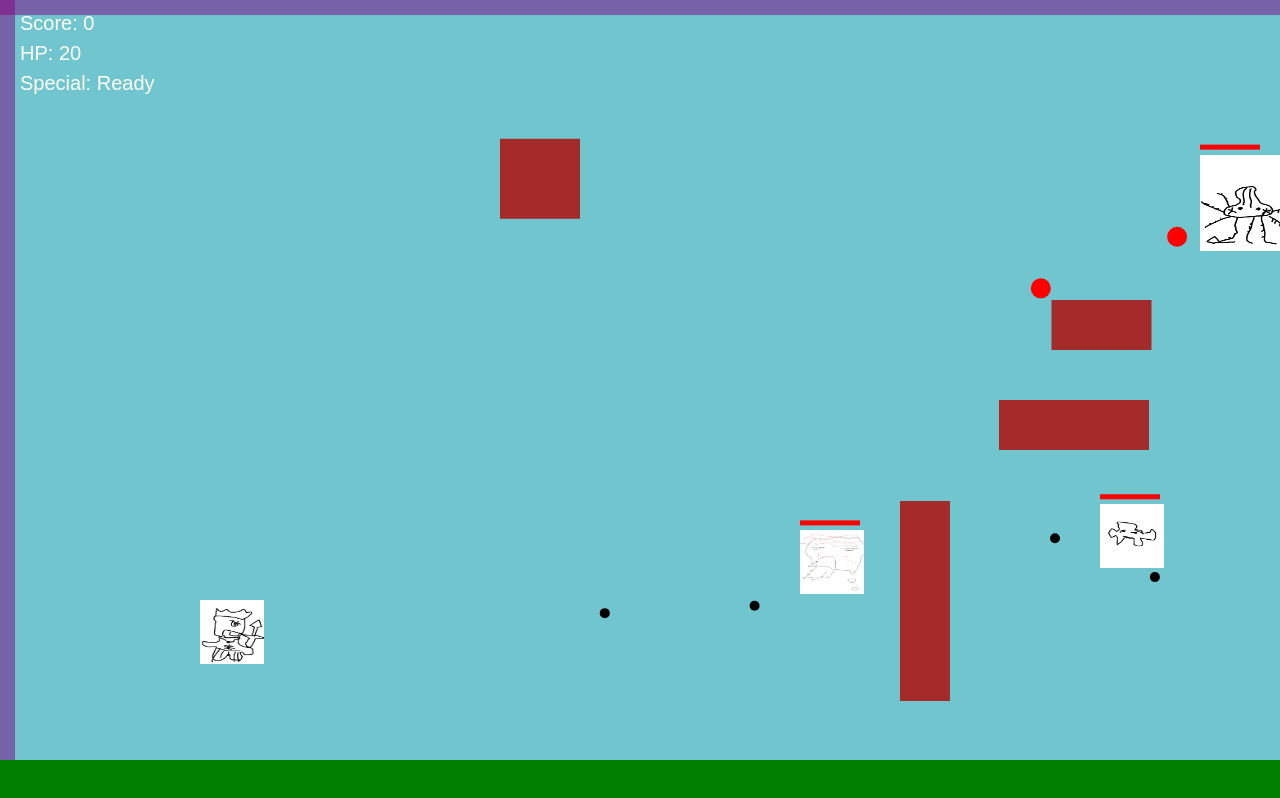
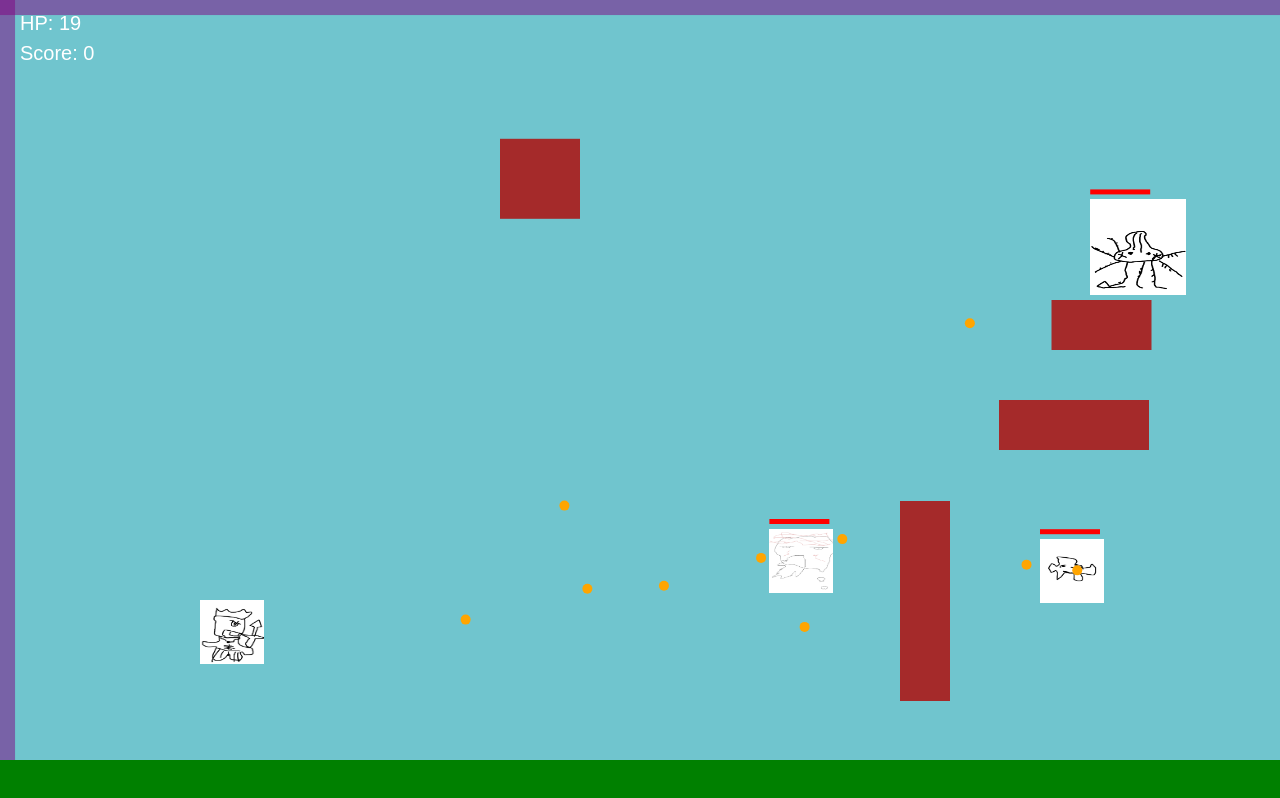
Before and after one commit to tomomo-MT/-Kraken_Hunter, a plain HTML site: page index.html in a window 1280 px wide. Shown: the top 798 px of the page. Drawn offline with Linux system fonts and the light colour scheme.

Commit message:
Add files via upload

```diff
--- a/index.html
+++ b/index.html
@@ -1,5 +1,6 @@
 <!DOCTYPE html>
 <html lang="ja">
+
 <head>
   <meta charset="UTF-8">
   <title>クラーケンハンター</title>
@@ -8,30 +9,31 @@
       canvas { display: block; margin: auto; background: #70c5ce; cursor: crosshair; }
   </style>
 </head>
+
 <body>
-<canvas id="game" width="1600" height="800"></canvas>
-
-<!-- BGM -->
-<audio id="bgm" src="boss.mp3" loop></audio>
-
+  <canvas id="game" width="1600" height="800">
+  </canvas>
+  <audio id="bgm" src="boss.mp3" loop>
+  </audio>
   <script>
   const canvas = document.getElementById("game");
     const ctx = canvas.getContext("2d");
 
-// BGM
+    // BGM設定
     const bgm = document.getElementById("bgm");
     bgm.volume = 0.01;
-document.addEventListener("click", () => { bgm.play(); }, { once: true });
+    document.addEventListener("click", () => bgm.play(), { once: true });
 
-// ステージサイズ
-const stageWidth = 1600;
-const stageHeight = 800;
+    // ステージ設定
+    const stageWidth = 1600, stageHeight = 800;
 
     // プレイヤー
-let player = { x: 200, y: 600, w: 64, h: 64, speed: 5, hp: 20 };
-let playerFlash = 0;
+    let player = { x:200, y:600, w:64, h:64, speed:5, hp:20 };
     const playerImg = new Image();
     playerImg.src = "player.png";
+    let playerFlashTime = 0; // 被弾後のフラッシュ時間
+    let playerInvincible = 0; // 無敵フレームカウント
+
 
     // 敵画像
     const enemyImgs = { boss:new Image(), z1:new Image(), z2:new Image(), z3:new Image() };
@@ -39,17 +41,13 @@ enemyImgs.boss.src = "boss.png";
     enemyImgs.z1.src = "enemy1.png";
     enemyImgs.z2.src = "enemy2.png";
     enemyImgs.z3.src = "enemy3.png";
-// 弾
-let bullets = [];
-let enemyBullets = [];
-let specialBullets = [];
 
     // 敵
     let enemies = [
-  { type:"boss", x:1200, y:150, baseY:150, w:96, h:96, hp:100, attack:5, img:enemyImgs.boss },
-  { type:"z1", x:1100, y:500, baseY:500, w:64, h:64, hp:30, attack:1, img:enemyImgs.z1 },
-  { type:"z2", x:1350, y:550, baseY:550, w:64, h:64, hp:30, attack:2, img:enemyImgs.z2 },
-  { type:"z3", x:800, y:550, baseY:550, w:64, h:64, hp:30, attack:2, img:enemyImgs.z3 }
+      { type:"boss", x:1200, y:150, w:96, h:96, hp:100, attack:5, img:enemyImgs.boss, vx:0.5, vy:0.5 },
+      { type:"z1", x:1100, y:500, w:64, h:64, hp:30, attack:1, img:enemyImgs.z1, vx:0.8, vy:0.8 },
+      { type:"z2", x:1350, y:550, w:64, h:64, hp:30, attack:2, img:enemyImgs.z2, vx:0.7, vy:0.7 },
+      { type:"z3", x:800, y:550, w:64, h:64, hp:30, attack:2, img:enemyImgs.z3, vx:0.6, vy:0.6 }
     ];
 
     // 障害物
@@ -61,11 +59,53 @@ let obstacles = [
       { x:1400, y:300, w:60, h:60, vx:1, vy:1 }
     ];
 
-// 毒
+    // 状態変数
     let poisonMargin = 0;
-const poisonSpeed = 0.05; // 遅め
+    const poisonSpeed = 0.05;
+    let keys = {};
+    let score = 0;
+    let frame = 0;
+    let scrollX = 0, scrollY = 0;
 
-// 障害物更新
+    // 斬撃データ
+    let slashes = [];
+    let slashCooldown = 0;
+    // 敵の弾
+    let enemyBullets = [];
+
+    // 入力
+    document.addEventListener("keydown", e => keys[e.key.toLowerCase()] = true);
+    document.addEventListener("keyup", e => keys[e.key.toLowerCase()] = false);
+
+    // =============== 斬撃攻撃（クリックで発動） ===============
+    canvas.addEventListener("mousedown", e => {
+      if (slashCooldown > 0) return;
+      const rect = canvas.getBoundingClientRect();
+      const mx = e.clientX - rect.left + scrollX;
+      const my = e.clientY - rect.top + scrollY;
+
+      const dx = mx - (player.x + player.w / 2);
+      const dy = my - (player.y + player.h / 2);
+      const len = Math.sqrt(dx * dx + dy * dy);
+      const dirX = dx / len;
+      const dirY = dy / len;
+
+      const range = 80;
+      slashes.push({
+        x: player.x + player.w / 2 + dirX * range,
+        y: player.y + player.h / 2 + dirY * range,
+        r: 60,
+        life: 10,
+        dirX, dirY,
+        hitEnemies: [] // ← ここで当たった敵を記録
+      });
+      slashCooldown = 40;
+    });
+
+    // ===== 共通関数 =====
+    function rectHit(a,b){ return a.x<b.x+b.w && a.x+a.w>b.x && a.y<b.y+b.h && a.y+a.h>b.y; }
+
+    // ===== 更新処理 =====
     function updateObstacles(){
       obstacles.forEach(obs => {
         obs.x += obs.vx;
@@ -79,151 +119,164 @@ function updateObstacles(){
           if(player.y + player.h/2 < obs.y + obs.h/2) player.y = obs.y - player.h;
           else player.y = obs.y + obs.h;
         }
-
-    [bullets, enemyBullets, specialBullets].forEach(arr=>{
-      arr.forEach(b=>{
-        if(circleRectHit(b, obs)){
-          if(b.x < obs.x || b.x > obs.x + obs.w) b.vx *= -1;
-          if(b.y < obs.y || b.y > obs.y + obs.h) b.vy *= -1;
-        }
-      });
-    });
       });
     }
 
-// 毒更新
     function updatePoison(){
       poisonMargin += poisonSpeed;
       if(player.x < poisonMargin || player.x + player.w > stageWidth - poisonMargin ||
          player.y < poisonMargin || player.y + player.h > stageHeight - poisonMargin){
         player.hp -= 0.01;
-    playerFlash = 3;
+        playerFlashTime = 3;
         if(player.hp <= 0) gameOver();
       }
     }
 
-let score = 0;
-let keys = {};
-document.addEventListener("keydown", e => keys[e.key.toLowerCase()] = true);
-document.addEventListener("keyup", e => keys[e.key.toLowerCase()] = false);
-
-let isShooting = false;
-let shootInterval = null;
-let mouseX = 0, mouseY = 0;
-canvas.addEventListener("mousemove", e => {
-  const rect = canvas.getBoundingClientRect();
-  mouseX = e.clientX - rect.left + scrollX;
-  mouseY = e.clientY - rect.top + scrollY;
-});
-
-function shootBullet(targetX, targetY){
-  const dx = targetX - (player.x + player.w/2);
-  const dy = targetY - (player.y + player.h/2);
-  const len = Math.sqrt(dx*dx + dy*dy);
-  const speed = 2; // 半分
-  bullets.push({ x:player.x+player.w/2, y:player.y+player.h/2, vx:(dx/len)*speed, vy:(dy/len)*speed, r:5 });
-}
-
-canvas.addEventListener("mousedown", e => {
-  isShooting = true;
-  shootBullet(mouseX, mouseY);
-  shootInterval = setInterval(() => { if(isShooting) shootBullet(mouseX, mouseY); }, 200);
-});
-canvas.addEventListener("mouseup", () => { isShooting = false; clearInterval(shootInterval); });
-
-function rectHit(a,b){ return a.x<b.x+b.w && a.x+a.w>b.x && a.y<b.y+b.h && a.y+a.h>b.y; }
-function circleRectHit(circle, rect){
-  const cx = Math.max(rect.x, Math.min(circle.x, rect.x+rect.w));
-  const cy = Math.max(rect.y, Math.min(circle.y, rect.y+rect.h));
-  const dx = circle.x-cx; const dy = circle.y-cy;
-  return (dx*dx + dy*dy) < (circle.r*circle.r);
-}
-
-function gameOver(){ alert("ゲームオーバー！\nスコア:"+score+"\nHPが0になりました"); document.location.reload(); }
-
-let scrollX = 0, scrollY = 0;
-
-function enemyShoot(e){
-  const dx = player.x - e.x;
-  const dy = player.y - e.y;
-  const len = Math.sqrt(dx*dx + dy*dy);
-  const speed = 1.25; // 半分
-  enemyBullets.push({ x:e.x+e.w/2, y:e.y+e.h/2, vx:dx/len*speed, vy:dy/len*speed, r:5, attack:e.attack, type:e.type });
-}
-
-let specialReady = true;
-let specialCooldown = 0;
-
-document.addEventListener("keydown", e => {
-  if(e.key.toLowerCase() === "q" && specialReady){
-    useSpecial(mouseX, mouseY);
-    specialReady = false;
-    specialCooldown = 300;
-  }
-});
-
-function useSpecial(targetX, targetY){
-  const dx = targetX - (player.x + player.w/2);
-  const dy = targetY - (player.y + player.h/2);
-  const len = Math.sqrt(dx*dx + dy*dy);
-  const speed = 2.5; // 半分
-  specialBullets.push({ x:player.x+player.w/2, y:player.y+player.h/2, vx:(dx/len)*speed, vy:(dy/len)*speed, r:15, range:100 });
-}
-
-let frame = 0;
     function update(){
       frame++;
       updateObstacles();
       updatePoison();
+      if (playerFlashTime > 0) playerFlashTime--;
+      if (playerInvincible > 0) playerInvincible--;
 
-  let newX=player.x, newY=player.y;
-  if(keys["a"]) newX-=player.speed;
-  if(keys["d"]) newX+=player.speed;
-  if(keys["w"]) newY-=player.speed;
-  if(keys["s"]) newY+=player.speed;
-  newX=Math.max(0,Math.min(stageWidth-player.w,newX));
-  newY=Math.max(0,Math.min(stageHeight-player.h,newY));
-  if(!obstacles.some(obs=>rectHit({x:newX,y:newY,w:player.w,h:player.h},obs))){ player.x=newX; player.y=newY; }
+      // プレイヤー移動
+      let newX = player.x, newY = player.y;
+      if(keys["a"]) newX -= player.speed;
+      if(keys["d"]) newX += player.speed;
+      if(keys["w"]) newY -= player.speed;
+      if(keys["s"]) newY += player.speed;
+      newX = Math.max(0, Math.min(stageWidth - player.w, newX));
+      newY = Math.max(0, Math.min(stageHeight - player.h, newY));
+      if(!obstacles.some(obs => rectHit({x:newX,y:newY,w:player.w,h:player.h}, obs))){
+        player.x = newX; player.y = newY;
+      }
 
-  scrollX = Math.max(0, Math.min(stageWidth - canvas.width, player.x - canvas.width/2));
-  scrollY = Math.max(0, Math.min(stageHeight - canvas.height, player.y - canvas.height/2));
+      // スクロール更新
+      scrollX = Math.max(0, Math.min(stageWidth - canvas.width, player.x - canvas.width / 2));
+      scrollY = Math.max(0, Math.min(stageHeight - canvas.height, player.y - canvas.height / 2));
 
-  enemies.forEach(e=>{
-    let freq = e.type==="boss"?0.03:0.05;
-    let amp = e.type==="boss"?10:20;
-    e.y = e.baseY + Math.sin(frame*freq + e.x)*amp;
+      // 斬撃更新
+      if (slashCooldown > 0) slashCooldown--;
+      slashes.forEach(s => {
+        s.life--;
+        enemies.forEach(e => {
+          if (e.hp > 0 && !s.hitEnemies.includes(e)) { // ← 既に当たった敵を除外
+            const dx = (e.x + e.w/2) - s.x;
+            const dy = (e.y + e.h/2) - s.y;
+            const dist = Math.sqrt(dx*dx + dy*dy);
+            if (dist < s.r) {
+              e.hp -= 5; // プレイヤー攻撃力
+              s.hitEnemies.push(e);
+              if (e.hp <= 0) score += e.type === "boss" ? 1000 : 100;
+            }
+          }
+        });
+      });
+      slashes = slashes.filter(s => s.life > 0);
+
+      // 敵挙動・敵弾
+      enemies.forEach(e => {
+        if (e.hp <= 0) return;
+          // shootCooldown が未定義なら初期化
+        if (e.shootCooldown === undefined) {
+          e.shootCooldown = Math.floor(Math.random() * 60) + 60; // 1〜2秒程度のランダム
+        }
+        // shootCooldownを1減らす
+  if (e.shootCooldown > 0) e.shootCooldown--;
+
+  // 弾を撃つ処理
+  if (e.shootCooldown <= 0 && e.hp > 0) {
+      const dx = player.x - e.x;
+      const dy = player.y - e.y;
+      const len = Math.sqrt(dx*dx + dy*dy);
+      const speed = 3;
+      let bulletDamage = e.type === "boss" ? 5 : 1;
+
+      enemyBullets.push({
+          x: e.x + e.w / 2,
+          y: e.y + e.h / 2,
+          vx: (dx / len) * speed,
+          vy: (dy / len) * speed,
+          r: 5,
+          color: "orange",
+          damage: bulletDamage
       });
 
-  bullets.forEach(b=>{ b.x+=b.vx; b.y+=b.vy; if(obstacles.some(obs=>circleRectHit(b,obs))) b.x=-100; });
-  bullets = bullets.filter(b=>b.x>0 && b.x<stageWidth && b.y>0 && b.y<stageHeight);
+      // 次に撃つまでの間隔をランダムで設定
+      e.shootCooldown = Math.floor(Math.random() * 120) + 60;
+  }
 
-  enemies.forEach(e=>{ bullets.forEach(b=>{ if(b.x>e.x && b.x<e.x+e.w && b.y>e.y && b.y<e.y+e.h && e.hp>0){ e.hp--; b.x=-100; if(e.hp<=0) score+= e.type==="boss"?1000:100; } }); });
+        if (e.type !== "boss") {
+          if (!e.center) e.center = { x:e.x, y:e.y, w:150, h:100 };
+          e.x += e.vx;
+          e.y += e.vy;
+          if (e.x < e.center.x - e.center.w/2 || e.x > e.center.x + e.center.w/2) e.vx *= -1;
+          if (e.y < e.center.y - e.center.h/2 || e.y > e.center.y + e.center.h/2) e.vy *= -1;
+        } else {
+          const dx = player.x - e.x;
+          const dy = player.y - e.y;
+          const len = Math.sqrt(dx*dx + dy*dy);
+          if(len > 0){
+            const chaseSpeed = 0.4;
+            e.x += (dx/len)*chaseSpeed;
+            e.y += (dy/len)*chaseSpeed;
+          }
+        }
 
-  if(frame%120===0) enemies.forEach(e=>{ if(e.hp>0) enemyShoot(e); });
+    if (e.shootCooldown <= 0 && e.hp > 0) {
+      const dx = player.x - e.x;
+      const dy = player.y - e.y;
+      const len = Math.sqrt(dx * dx + dy * dy);
+      const speed = 3; // 弾の速度
 
-  enemyBullets.forEach(b=>{
-    b.x+=b.vx; b.y+=b.vy;
-    if(obstacles.some(obs=>circleRectHit(b,obs))) b.x=-100;
-    if(circleRectHit(b,player)){ b.x=-100; player.hp-=b.attack; playerFlash = 5; if(player.hp<=0) gameOver(); }
+      // 敵の種類ごとに威力を設定
+      let bulletDamage = 1; // デフォルト雑魚
+      if(e.type === "boss") bulletDamage = 5; // ボスは強い
+
+      enemyBullets.push({
+        x: e.x + e.w / 2,
+        y: e.y + e.h / 2,
+        vx: (dx / len) * speed,
+        vy: (dy / len) * speed,
+        r: 5,
+        color: "orange",
+        damage: bulletDamage // ←ここで威力を保存
       });
-  enemyBullets = enemyBullets.filter(b=>b.x>0 && b.x<stageWidth && b.y>0 && b.y<stageHeight);
 
-  specialBullets.forEach(b=>{
-    b.x+=b.vx; b.y+=b.vy;
-    enemies.forEach(e=>{
-      const dx = e.x+e.w/2 - b.x;
-      const dy = e.y+e.h/2 - b.y;
-      const dist = Math.sqrt(dx*dx + dy*dy);
-      if(dist<=b.range && e.hp>0){ e.hp-=10; if(e.hp<=0) score+=e.type==="boss"?1000:100; }
+      // 発射間隔を設定
+      e.shootCooldown = Math.floor(Math.random() * 120) + 60; // 1〜2秒ごとに発射
+    }
       });
+
+      // 敵弾の移動
+    enemyBullets.forEach(b => {
+      b.x += b.vx;
+      b.y += b.vy;
+
+      const dx = (player.x + player.w / 2) - b.x;
+    const dy = (player.y + player.h / 2) - b.y;
+    const dist = Math.sqrt(dx * dx + dy * dy);
+
+    if (dist < b.r + player.w / 2 && playerInvincible === 0) {
+      player.hp -= b.damage;      // 敵弾ごとの威力を適用
+      playerFlashTime = 10;       // 赤フラッシュ
+      playerInvincible = 30;      // 無敵時間（30フレーム）
+      b.hit = true;
+
+      if (player.hp <= 0) gameOver();
+    }
+
+
+      // 画面外に出た弾は削除
+      if (b.x < 0 || b.x > stageWidth || b.y < 0 || b.y > stageHeight) b.hit = true;
     });
-  specialBullets = specialBullets.filter(b=>b.x>0 && b.x<stageWidth && b.y>0 && b.y<stageHeight);
 
-  if(!specialReady){ specialCooldown--; if(specialCooldown<=0) specialReady=true; }
+    enemyBullets = enemyBullets.filter(b => !b.hit);
 
-  // 敵全滅でステージクリア
-  if(enemies.every(e=>e.hp <= 0)){
-    alert("ステージクリア！\nスコア:"+score);
+
+      // 敵全滅チェック
+      if (enemies.every(e => e.hp <= 0)) {
+        alert("ステージクリア！\nスコア:" + score);
         document.location.reload();
       }
     }
@@ -231,94 +284,83 @@ function update(){
     function draw(){
       ctx.clearRect(0,0,canvas.width,canvas.height);
 
+      // 毒
       ctx.fillStyle = "rgba(128,0,128,0.5)";
       ctx.fillRect(0-scrollX,0-scrollY,stageWidth,poisonMargin);
       ctx.fillRect(0-scrollX,stageHeight-poisonMargin-scrollY,stageWidth,poisonMargin);
       ctx.fillRect(0-scrollX,0-scrollY,poisonMargin,stageHeight);
       ctx.fillRect(stageWidth-poisonMargin-scrollX,0-scrollY,poisonMargin,stageHeight);
 
-  ctx.fillStyle="green";
+      // 地面
+      ctx.fillStyle = "green";
       ctx.fillRect(0-scrollX, stageHeight-40-scrollY, stageWidth, 40);
 
-  ctx.fillStyle="brown";
-  obstacles.forEach(obs=>ctx.fillRect(obs.x-scrollX, obs.y-scrollY, obs.w, obs.h));
+      // 障害物
+      ctx.fillStyle = "brown";
+      obstacles.forEach(obs => ctx.fillRect(obs.x-scrollX, obs.y-scrollY, obs.w, obs.h));
 
-  enemies.forEach(e=>{
-    if(e.hp>0){
+      // 敵
+      enemies.forEach(e => {
+        if(e.hp > 0){
           ctx.drawImage(e.img, e.x-scrollX, e.y-scrollY, e.w, e.h);
-      ctx.fillStyle="red";
-      ctx.fillRect(e.x-scrollX, e.y-10-scrollY, (e.hp/(e.type==="boss"?100:30))*60,5);
+          ctx.fillStyle = "red";
+          ctx.fillRect(e.x-scrollX, e.y-10-scrollY, (e.hp/(e.type==="boss"?100:30))*60, 5);
         }
       });
 
-  ctx.fillStyle="blue";
-  bullets.forEach(b=>{ ctx.beginPath(); ctx.arc(b.x-scrollX,b.y-scrollY,b.r,0,Math.PI*2); ctx.fill(); });
-
-  enemyBullets.forEach(b=>{
+      // 敵弾
+      enemyBullets.forEach(b => {
         ctx.beginPath();
-    ctx.arc(b.x-scrollX,b.y-scrollY,b.r* (b.type==="boss"?2:1),0,Math.PI*2);
-    ctx.fillStyle= b.type==="boss"? "red":"black";
+        ctx.arc(b.x - scrollX, b.y - scrollY, b.r, 0, Math.PI * 2);
+        ctx.fillStyle = b.color;
         ctx.fill();
       });
 
-  specialBullets.forEach(b=>{
+      // 斬撃描画
+      slashes.forEach(s => {
         ctx.beginPath();
-    ctx.arc(b.x-scrollX,b.y-scrollY,b.range,0,Math.PI*2);
-    ctx.strokeStyle = "rgba(255,165,0,0.3)";
+        ctx.arc(s.x - scrollX, s.y - scrollY, s.r, 0, Math.PI*2);
+        ctx.strokeStyle = "rgba(255,255,255,0.6)";
         ctx.lineWidth = 3;
         ctx.stroke();
-    ctx.fillStyle = "orange";
+
         ctx.beginPath();
-    ctx.moveTo(b.x - b.r - scrollX, b.y - scrollY); // 左
-    ctx.lineTo(b.x - scrollX, b.y - b.r - scrollY); // 上
-    ctx.lineTo(b.x + b.r - scrollX, b.y - scrollY); // 右
-    ctx.lineTo(b.x - scrollX, b.y + b.r - scrollY); // 下
-    ctx.closePath();
-    ctx.fill();
+        ctx.moveTo(player.x + player.w/2 - scrollX, player.y + player.h/2 - scrollY);
+        ctx.lineTo(s.x - scrollX, s.y - scrollY);
+        ctx.strokeStyle = "rgba(255,255,255,0.4)";
+        ctx.lineWidth = 5;
+        ctx.stroke();
       });
-    ctx.drawImage(playerImg, player.x-scrollX, player.y-scrollY, player.w, player.h);
 
-    if(playerFlash > 0){
+      // プレイヤー
+      if (playerFlashTime > 0) {
+        ctx.save();
+        ctx.globalAlpha = 1;
+        ctx.drawImage(playerImg, player.x - scrollX, player.y - scrollY, player.w, player.h);
         ctx.fillStyle = "rgba(255,0,0,0.5)";
         ctx.fillRect(player.x - scrollX, player.y - scrollY, player.w, player.h);
-      playerFlash--;
+        ctx.restore();
+      } else {
+        ctx.drawImage(playerImg, player.x - scrollX, player.y - scrollY, player.w, player.h);
       }
 
+      // UI
       ctx.fillStyle="white";
       ctx.font="20px sans-serif";
-  ctx.fillText("Score: "+score,20,30);
-  ctx.fillText("HP: "+Math.floor(player.hp),20,60);
-  ctx.fillText("Special: " + (specialReady ? "Ready" : Math.ceil(specialCooldown/60)+"s"), 20,90);
-
-  drawMiniMap();
+      ctx.fillText("HP: "+Math.floor(player.hp), 20, 30);
+      ctx.fillText("Score: "+score, 20, 60);
     }
 
-function drawMiniMap(){
-  const scale = 0.1;
-  const mapWidth = stageWidth*scale;
-  const mapHeight = stageHeight*scale;
-  const mapX = canvas.width-mapWidth-10;
-  const mapY = 10;
-
-  ctx.fillStyle="rgba(0,0,0,0.5)";
-  ctx.fillRect(mapX,mapY,mapWidth,mapHeight);
-
-  ctx.fillStyle="brown";
-  obstacles.forEach(obs=>ctx.fillRect(mapX+obs.x*scale,mapY+obs.y*scale,obs.w*scale,obs.h*scale));
-
-  ctx.fillStyle="blue";
-  enemies.forEach(e=>{ if(e.hp>0) ctx.fillRect(mapX+e.x*scale,mapY+e.y*scale,e.w*scale,e.h*scale); });
-
-  ctx.fillStyle="red";
-  ctx.fillRect(mapX+player.x*scale,mapY+player.y*scale,player.w*scale,player.h*scale);
-
-  ctx.fillStyle="orange";
-  enemyBullets.forEach(b=>ctx.fillRect(mapX+b.x*scale,mapY+b.y*scale,b.r*2*scale,b.r*2*scale));
-  specialBullets.forEach(b=>ctx.fillRect(mapX+b.x*scale,mapY+b.y*scale,b.r*2*scale,b.r*2*scale));
+    // ===== ゲームオーバー =====
+    function gameOver(){
+      alert("ゲームオーバー！\nスコア:"+score);
+      document.location.reload();
     }
 
+    // ===== メインループ =====
     function loop(){ update(); draw(); requestAnimationFrame(loop); }
     loop();
   </script>
 </body>
+
 </html>
```
Lines whose indentation alone changed are shown as unchanged.
